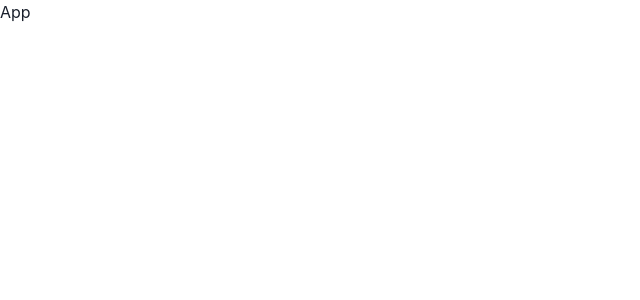
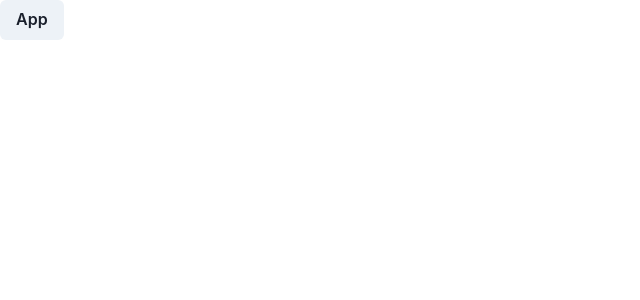
Before and after one commit to LaurenCummings/book-project, a React (Vite) app in the folder frontend/: page / in a window 1280 px wide. Shown: the top 300 px of the page, without its empty margins (0-640 px from the left). Built offline with nearby package versions, Linux system fonts and the light colour scheme.

Commit message:
created navbar file

```diff
--- a/frontend/src/App.jsx
+++ b/frontend/src/App.jsx
@@ -1,7 +1,9 @@
+import { Button } from "@chakra-ui/react";
+
 function App() {
 
   return (
-    <div>App</div>
+    <Button>App</Button>
   )
 }
 
```
Also changed, not shown: frontend/src/components/Navbar.jsx (added, +8 -0 lines).
